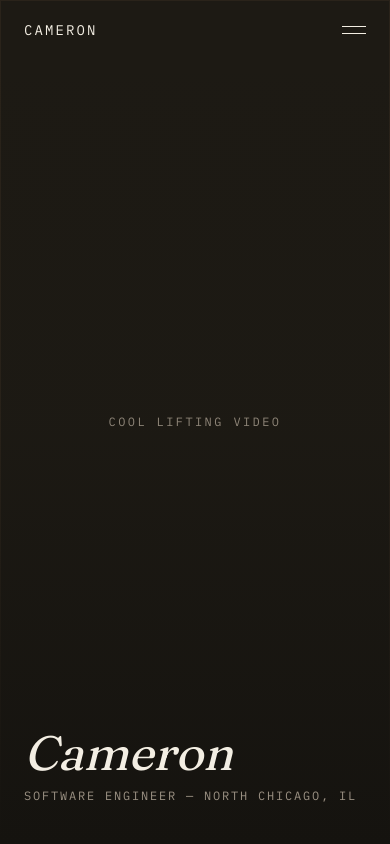
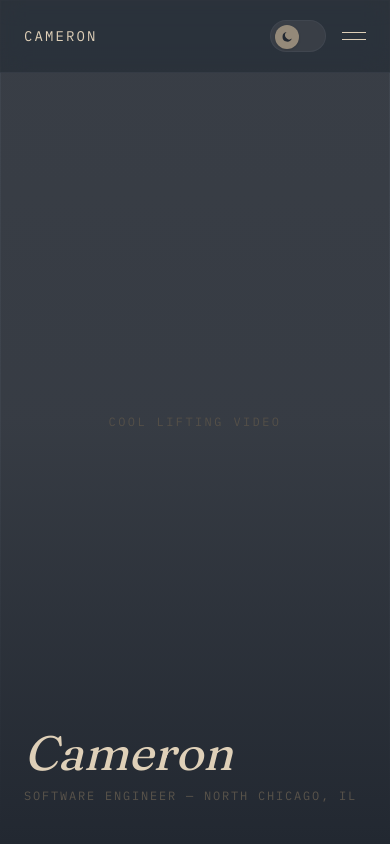
Before and after one commit to CPoooo/cpool-portfolio, a Next.js app: page / in a window 390 px wide. Shown: the top 844 px of the page. Built offline with nearby package versions, Linux system fonts and the light colour scheme.

Commit message:
theme toggle, mobile first init in styling/ux globals.css theme overhaul

```diff
--- a/app/components/Nav.tsx
+++ b/app/components/Nav.tsx
@@ -2,6 +2,7 @@
 
 import { useState } from "react";
 import { EMAIL } from "../lib/my-info";
+import ThemeToggle from "./ThemeToggle";
 
 const links = [
   { label: "Projects", href: "#projects" },
@@ -14,7 +15,7 @@ export default function Nav() {
 
   return (
     <header className="fixed top-0 left-0 right-0 z-50">
-      <div className="flex items-center justify-between px-6 sm:px-10 py-5">
+      <div className="flex items-center justify-between px-6 sm:px-10 py-5 bg-bg/55 backdrop-blur-md backdrop-saturate-150 border-b border-line/40">
         <a
           href="#top"
           className="font-mono text-sm tracking-[0.15em] uppercase text-ink"
@@ -23,7 +24,8 @@ export default function Nav() {
         </a>
 
         {/* desktop */}
-        <nav className="hidden sm:flex items-center gap-8">
+        <div className="hidden sm:flex items-center gap-8">
+          <nav className="flex items-center gap-8">
             {links.map((l) => (
               <a
                 key={l.label}
@@ -36,17 +38,22 @@ export default function Nav() {
               </a>
             ))}
           </nav>
+          <ThemeToggle />
+        </div>
 
-        {/* mobile toggle */}
+        {/* mobile: toggle + hamburger */}
+        <div className="flex items-center gap-4 sm:hidden">
+          <ThemeToggle />
           <button
             aria-label="Toggle menu"
             aria-expanded={open}
             onClick={() => setOpen((v) => !v)}
-          className="sm:hidden flex flex-col gap-1.5 w-6"
+            className="flex w-6 flex-col gap-1.5"
           >
             <span className="h-px w-full bg-ink" />
             <span className="h-px w-full bg-ink" />
           </button>
+        </div>
       </div>
 
       {/* mobile menu */}
--- /dev/null
+++ b/app/components/ThemeToggle.tsx
@@ -0,0 +1,87 @@
+"use client";
+
+import { useEffect, useState } from "react";
+
+function SunIcon({ className }: { className?: string }) {
+  return (
+    <svg viewBox="0 0 24 24" fill="none" className={className}>
+      <circle cx="12" cy="12" r="4.2" fill="currentColor" />
+      <g stroke="currentColor" strokeWidth="1.6" strokeLinecap="round">
+        <path d="M12 2.5v2.2M12 19.3v2.2M4.2 4.2l1.6 1.6M18.2 18.2l1.6 1.6M2.5 12h2.2M19.3 12h2.2M4.2 19.8l1.6-1.6M18.2 5.8l1.6-1.6" />
+      </g>
+    </svg>
+  );
+}
+
+function MoonIcon({ className }: { className?: string }) {
+  return (
+    <svg viewBox="0 0 24 24" fill="none" className={className}>
+      <path
+        d="M20.2 14.6a8.2 8.2 0 1 1-8.8-11 6.6 6.6 0 0 0 8.8 11Z"
+        fill="currentColor"
+      />
+    </svg>
+  );
+}
+
+export default function ThemeToggle() {
+  const [theme, setTheme] = useState<"dark" | "light" | null>(null);
+
+  useEffect(() => {
+    const current = document.documentElement.classList.contains("light")
+      ? "light"
+      : "dark";
+    setTheme(current);
+  }, []);
+
+  function toggle() {
+    const next = theme === "dark" ? "light" : "dark";
+    setTheme(next);
+    document.documentElement.classList.toggle("light", next === "light");
+    window.localStorage.setItem("theme", next);
+  }
+
+  // Render an inert placeholder until mount so the toggle never flashes
+  // the wrong state before we know what's actually on <html>.
+  if (theme === null) {
+    return <div className="h-8 w-14" aria-hidden />;
+  }
+
+  const isLight = theme === "light";
+
+  return (
+    <button
+      type="button"
+      role="switch"
+      aria-checked={isLight}
+      aria-label="Toggle light and dark mode"
+      onClick={toggle}
+      className="relative h-8 w-14 shrink-0 rounded-full border border-line/60 bg-surface transition-colors"
+    >
+      {/* static end icons for context */}
+      <SunIcon
+        className={`absolute left-1.5 top-1/2 h-3.5 w-3.5 -translate-y-1/2 transition-opacity duration-300 ${
+          isLight ? "opacity-0" : "opacity-40 text-ink-muted"
+        }`}
+      />
+      <MoonIcon
+        className={`absolute right-1.5 top-1/2 h-3.5 w-3.5 -translate-y-1/2 transition-opacity duration-300 ${
+          isLight ? "opacity-40 text-ink-muted" : "opacity-0"
+        }`}
+      />
+
+      {/* sliding knob, iOS-style spring-ish easing */}
+      <span
+        className={`absolute top-1 left-1 flex h-6 w-6 items-center justify-center rounded-full bg-accent shadow-sm transition-transform duration-300 ease-[cubic-bezier(0.34,1.56,0.64,1)] ${
+          isLight ? "translate-x-6" : "translate-x-0"
+        }`}
+      >
+        {isLight ? (
+          <SunIcon className="h-3.5 w-3.5 text-bg" />
+        ) : (
+          <MoonIcon className="h-3.5 w-3.5 text-bg" />
+        )}
+      </span>
+    </button>
+  );
+}
--- a/app/globals.css
+++ b/app/globals.css
@@ -1,20 +1,37 @@
 @import "tailwindcss";
 
 @theme {
-  --color-bg: #15130f;
-  --color-surface: #1d1a14;
-  --color-ink: #f3eee3;
-  --color-ink-muted: #9c9284;
-  --color-accent: #c69214;
-  --color-accent-deep: #7a5a10;
-  --color-line: #332b1f;
-
+  --color-bg: #222831;
+  --color-surface: #393e46;
+  --color-surface-raised: #454c56;
+  --color-ink: #dfd0b8;
+  --color-ink-muted: #5a544b;
+  --color-accent: #948979;
+  --color-accent-deep: #7a715f;
+  --color-accent-soft: #9489791a; /* ~10% opacity, for subtle bg tints/glows */
+  --color-signal: #bd4444;
+  --color-signal-soft: #bd44441a;
+  --color-line: #454c56;
   --font-display: var(--font-display);
   --font-sans: var(--font-sans);
   --font-mono: var(--font-mono);
-
   --animate-marquee: marquee 32s linear infinite;
   --animate-fade-up: fadeUp 0.6s ease-out forwards;
+}
+/* Light mode overrides. Unlayered rules beat Tailwind's @layer theme
+   defaults regardless of source order, so this is safe to keep simple. */
+.light {
+  --color-bg: #f4f1ea;
+  --color-surface: #e8e2d5;
+  --color-surface-raised: #ddd5c4;
+  --color-ink: #1c2129;
+  --color-ink-muted: #5a544b;
+  --color-accent: #5e584f;
+  --color-accent-deep: #443f37;
+  --color-accent-soft: #5c564d1a;
+  --color-signal: #a82e2e;
+  --color-signal-soft: #a031311a;
+  --color-line: #cec2ad;
 }
 
 @keyframes marquee {
@@ -25,7 +42,6 @@
     transform: translateX(-50%);
   }
 }
-
 @keyframes fadeUp {
   from {
     opacity: 0;
@@ -36,34 +52,34 @@
     transform: translateY(0);
   }
 }
-
 * {
   scroll-behavior: smooth;
 }
-
 html,
 body {
-  background-color: #15130f;
-  color: #f3eee3;
+  background-color: var(--color-bg);
+  color: var(--color-ink);
+  transition: background-color 0.25s ease, color 0.25s ease;
 }
-
 ::selection {
-  background: #c69214;
-  color: #15130f;
+  background: var(--color-accent);
+  color: var(--color-bg);
 }
-
 .eyebrow {
   font-family: var(--font-mono);
   font-size: 0.7rem;
   letter-spacing: 0.22em;
   text-transform: uppercase;
-  color: #9c9284;
+  color: var(--color-ink-muted);
 }
-
 .hairline {
-  border-color: #332b1f;
+  border-color: var(--color-line);
 }
-
+/* Signal utility — use sparingly: one live indicator, one primary CTA, error states */
+.signal-dot {
+  background: var(--color-signal);
+  box-shadow: 0 0 0 3px var(--color-signal-soft);
+}
 @media (prefers-reduced-motion: reduce) {
   * {
     animation-duration: 0.01ms !important;
@@ -72,3 +88,15 @@ body {
     scroll-behavior: auto !important;
   }
 }
+/* Random Color Palette Ideas to try */
+/*
+Dark: Black, Grey, Beige, and Night
+#222831
+#393E46
+#948979
+#DFD0B8
+rgb(34, 40, 49)
+rgb(57, 62, 70)
+rgb(148, 137, 121)
+rgb(223, 208, 184)
+ */
--- a/app/layout.tsx
+++ b/app/layout.tsx
@@ -23,8 +23,21 @@ const mono = IBM_Plex_Mono({
 
 export const metadata: Metadata = {
   title: "Cameron — Software Engineer",
-  description: "Software engineer. Former pitching mechanics nerd, now a software nerd... always was",
+  description:
+    "Software engineer. Former pitching mechanics nerd, now a software nerd... always was",
 };
+
+// Runs before hydration so there's no flash of the wrong theme on load.
+const themeInitScript = `
+(function () {
+  try {
+    var stored = window.localStorage.getItem("theme");
+    if (stored === "light") {
+      document.documentElement.classList.add("light");
+    }
+  } catch (e) {}
+})();
+`;
 
 export default function RootLayout({
   children,
@@ -32,7 +45,14 @@ export default function RootLayout({
   children: React.ReactNode;
 }) {
   return (
-    <html lang="en" className={`${display.variable} ${sans.variable} ${mono.variable}`}>
+    <html
+      lang="en"
+      suppressHydrationWarning
+      className={`${display.variable} ${sans.variable} ${mono.variable}`}
+    >
+      <head>
+        <script dangerouslySetInnerHTML={{ __html: themeInitScript }} />
+      </head>
       <body className="font-sans bg-bg text-ink antialiased">{children}</body>
     </html>
   );
```
Lines whose indentation alone changed are shown as unchanged.
